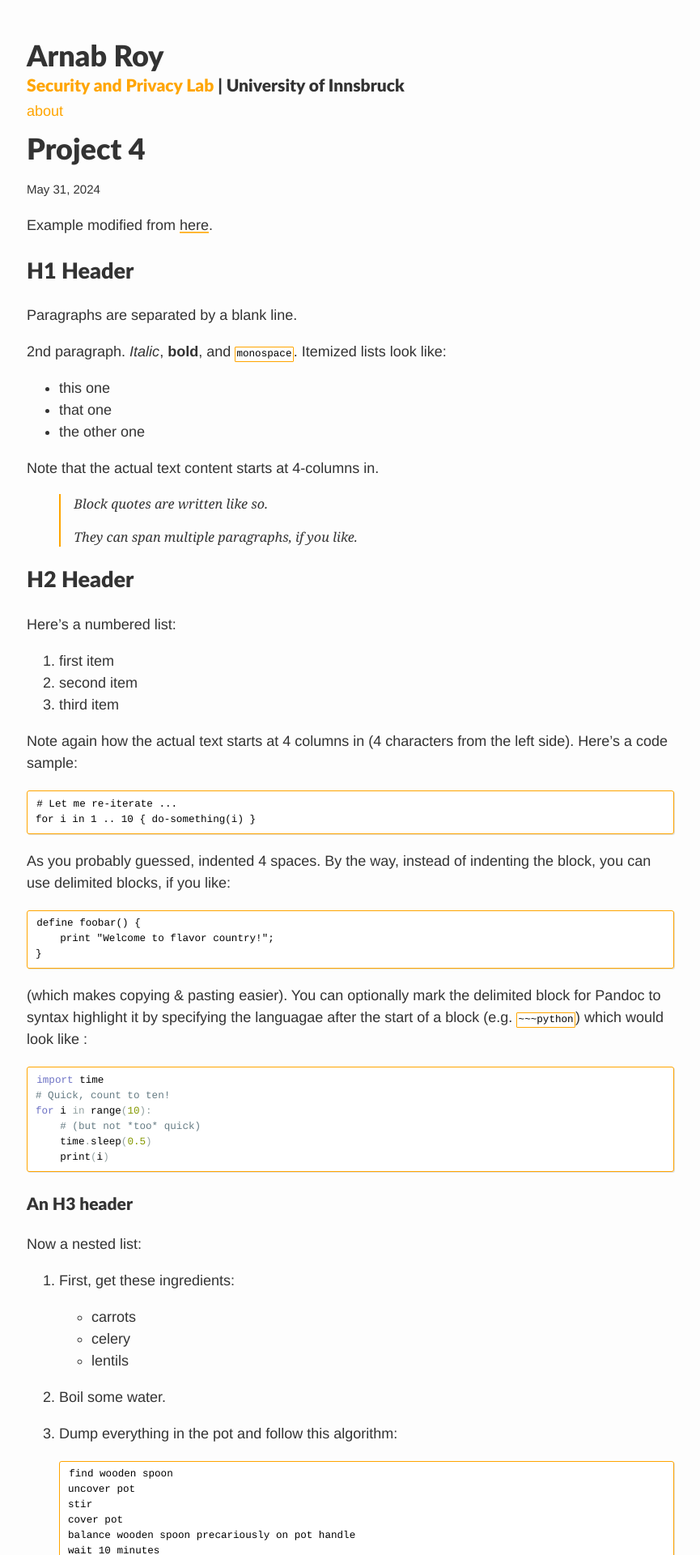
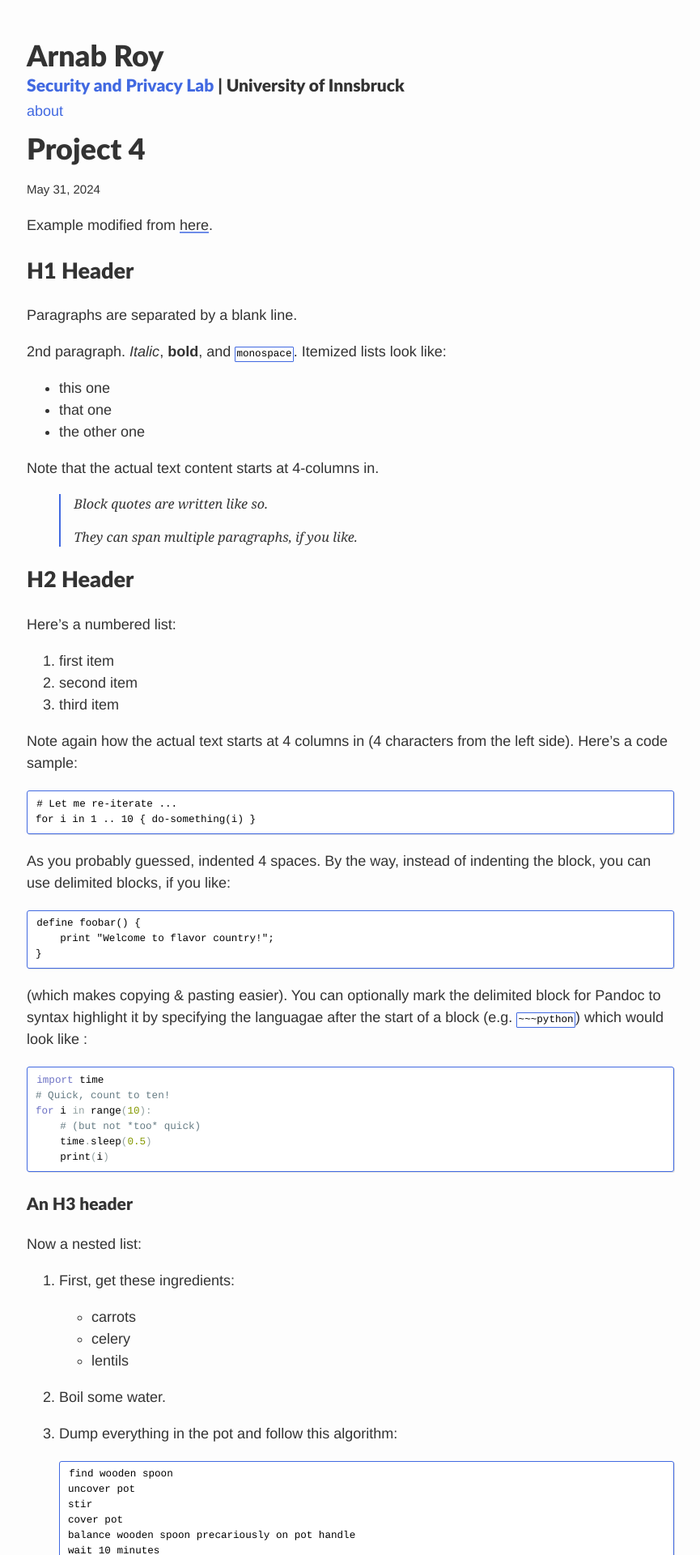
Before and after one commit to byt3bit/byt3bit.github.io, a Jekyll site: the page built from _projects/project4.md, in a window 1280 px wide. Shown: the top 1920 px of the page at 81% size, without its empty margins (207-1072 px from the left). Built offline with Jekyll 4.4.1, drawn with Linux system fonts in a browser that asks for light colours; nearby versions of some CDN libraries; formulas are drawn with MathJax 3.

Commit message:
font color

```diff
--- a/assets/css/_sass/variables.scss
+++ b/assets/css/_sass/variables.scss
@@ -14,7 +14,7 @@ $light-gray: gray;
 $text-color:       #333;
 $background-color: #fdfdfd;
 //$brand-color:      #60c17d;
-$brand-color:      #ffa500;
+$brand-color:      #4169e1;
 $projectbox-text:  #1e2126;
 
 // Color scheme for light
```
